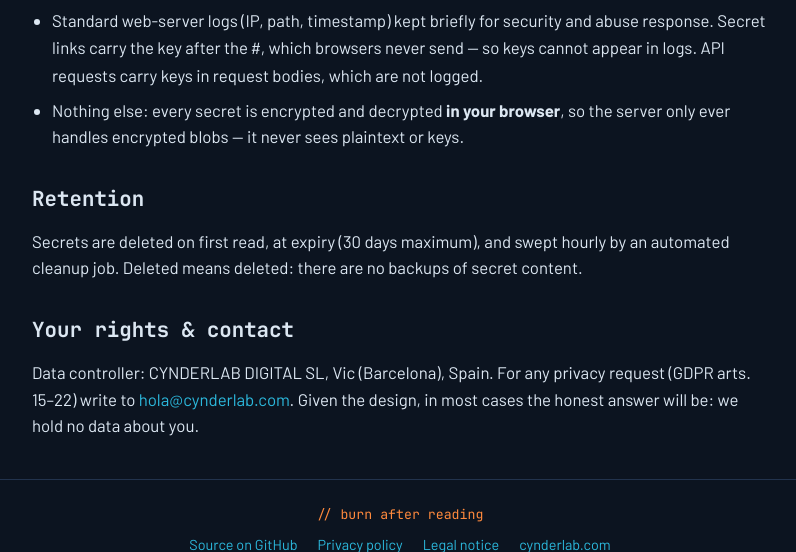
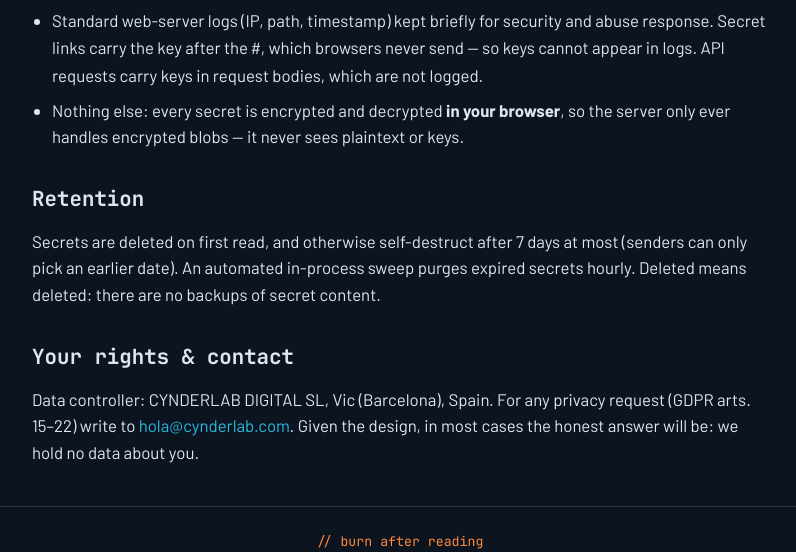
Before and after one commit to cynderlab/secret.cynderlab.com, a FastAPI app: page /privacy in a window 1280 px wide. Shown: the part 582-1134 px from the top of the page, without its empty margins (240-1036 px from the left). Run offline with FastAPI, Linux system fonts and the light colour scheme; parts of the project's set-up code (start-up, migrations or seed data) failed here and were passed over.

Commit message:
feat: 7-day self-destruct default with in-process hourly sweep, no timer
Co-Authored-By: Claude Fable 5 <noreply@anthropic.com>
Claude-Session: https://claude.ai/code/session_01CzwdBan5U5VT2UKkTdqRFZ

```diff
--- a/app/config.py
+++ b/app/config.py
@@ -16,6 +16,6 @@ def load_settings() -> Settings:
         db_path=os.environ.get("SECRET_DB_PATH", "data/secrets.db"),
         base_url=os.environ.get("SECRET_BASE_URL", "http://127.0.0.1:8001").rstrip("/"),
         max_secret_bytes=int(os.environ.get("SECRET_MAX_BYTES", "262144")),
-        max_ttl_days=int(os.environ.get("SECRET_MAX_TTL_DAYS", "30")),
+        max_ttl_days=int(os.environ.get("SECRET_MAX_TTL_DAYS", "7")),
         rate_limit_per_hour=int(os.environ.get("SECRET_RATE_LIMIT_PER_HOUR", "20")),
     )
--- a/app/i18n.py
+++ b/app/i18n.py
@@ -59,7 +59,7 @@ TRANSLATIONS: dict[str, dict[str, str]] = {
         "form_label": "$ cat your_secret.txt",
         "ph_secret": "Paste the secret here. Up to {kb} KB of text.",
         "label_expiry": "Expires on",
-        "note_expiry": "(optional, max {days} days)",
+        "note_expiry": "(self-destructs in {days} days unless you pick sooner)",
         "label_pass": "Passphrase",
         "note_pass": "(optional second factor)",
         "ph_pass": "share it via another channel",
@@ -83,7 +83,7 @@ TRANSLATIONS: dict[str, dict[str, str]] = {
         "hiw_h1": "How it works",
         "hiw_step1": "<strong>Encrypt.</strong> Your browser generates a random 256-bit key and encrypts the secret with AES-256-GCM. Only the encrypted blob is uploaded.",
         "hiw_step2": "<strong>Share.</strong> The key rides in the link after the <code>#</code> — browsers never send that part to any server. Send the link to one person.",
-        "hiw_step3": "<strong>Burn.</strong> The first open destroys the secret on our server. Expired secrets burn too, read or not. Nothing to hack, nothing to subpoena.",
+        "hiw_step3": "<strong>Burn.</strong> The first open destroys the secret on our server. And if nobody ever opens it, it self-destructs on its own after 7 days — sooner if the sender picked an earlier date. Nothing to hack, nothing to subpoena.",
         "hiw_pass": "Add a passphrase and the link alone is not enough — tell it to the recipient through a different channel (a call, in person). The passphrase is checked before anything burns: a typo never destroys the secret, and after 5 wrong attempts the secret locks for 5 minutes. The passphrase itself never travels to the server — only a derived proof does.",
         "hiw_g_h": "What this actually guarantees",
         "hiw_g1": "<strong>The URL never carries your data.</strong> The link holds only a random identifier and the key. And the part after <code>#</code> is never sent by browsers — it can't end up in our logs, in Cloudflare, or in any proxy in between.",
@@ -151,7 +151,7 @@ TRANSLATIONS: dict[str, dict[str, str]] = {
         "form_label": "$ cat el_teu_secret.txt",
         "ph_secret": "Enganxa el secret aquí. Fins a {kb} KB de text.",
         "label_expiry": "Caduca el",
-        "note_expiry": "(opcional, màx. {days} dies)",
+        "note_expiry": "(s'autodestrueix en {days} dies si no tries abans)",
         "label_pass": "Frase de pas",
         "note_pass": "(segon factor opcional)",
         "ph_pass": "comparteix-la per un altre canal",
@@ -174,7 +174,7 @@ TRANSLATIONS: dict[str, dict[str, str]] = {
         "hiw_h1": "Com funciona",
         "hiw_step1": "<strong>Xifrar.</strong> El teu navegador genera una clau aleatòria de 256 bits i xifra el secret amb AES-256-GCM. Només puja el blob xifrat.",
         "hiw_step2": "<strong>Compartir.</strong> La clau viatja al link després del <code>#</code> — els navegadors mai envien aquesta part a cap servidor. Envia el link a una sola persona.",
-        "hiw_step3": "<strong>Cremar.</strong> La primera obertura destrueix el secret al nostre servidor. Els secrets caducats també es cremen, llegits o no. Res a hackejar, res a requisar.",
+        "hiw_step3": "<strong>Cremar.</strong> La primera obertura destrueix el secret al nostre servidor. I si ningú l'obre mai, s'autodestrueix sol al cap de 7 dies — o abans, si l'emissor ha triat una data anterior. Res a hackejar, res a requisar.",
         "hiw_pass": "Afegeix una frase de pas i el link sol no és suficient — digues-la al destinatari per un altre canal (una trucada, en persona). La frase de pas es comprova abans de cremar res: un error d'escriptura mai destrueix el secret, i després de 5 intents fallits el secret es bloqueja 5 minuts. La frase de pas mai viatja al servidor — només una prova derivada.",
         "hiw_g_h": "Què garanteix això, realment",
         "hiw_g1": "<strong>La URL mai porta les teves dades.</strong> El link només conté un identificador aleatori i la clau. I la part després del <code>#</code> els navegadors no l'envien mai — no pot acabar als nostres logs, ni a Cloudflare, ni a cap proxy pel camí.",
@@ -240,7 +240,7 @@ TRANSLATIONS: dict[str, dict[str, str]] = {
         "form_label": "$ cat tu_secreto.txt",
         "ph_secret": "Pega el secreto aquí. Hasta {kb} KB de texto.",
         "label_expiry": "Caduca el",
-        "note_expiry": "(opcional, máx. {days} días)",
+        "note_expiry": "(se autodestruye en {days} días si no eliges antes)",
         "label_pass": "Frase de paso",
         "note_pass": "(segundo factor opcional)",
         "ph_pass": "compártela por otro canal",
@@ -263,7 +263,7 @@ TRANSLATIONS: dict[str, dict[str, str]] = {
         "hiw_h1": "Cómo funciona",
         "hiw_step1": "<strong>Cifrar.</strong> Tu navegador genera una clave aleatoria de 256 bits y cifra el secreto con AES-256-GCM. Solo se sube el blob cifrado.",
         "hiw_step2": "<strong>Compartir.</strong> La clave viaja en el enlace tras el <code>#</code> — los navegadores nunca envían esa parte a ningún servidor. Envía el enlace a una sola persona.",
-        "hiw_step3": "<strong>Quemar.</strong> La primera apertura destruye el secreto en nuestro servidor. Los secretos caducados también se queman, leídos o no. Nada que hackear, nada que requisar.",
+        "hiw_step3": "<strong>Quemar.</strong> La primera apertura destruye el secreto en nuestro servidor. Y si nadie lo abre nunca, se autodestruye solo a los 7 días — o antes, si el remitente ha elegido una fecha anterior. Nada que hackear, nada que requisar.",
         "hiw_pass": "Añade una frase de paso y el enlace solo no basta — dísela al destinatario por otro canal (una llamada, en persona). La frase de paso se comprueba antes de quemar nada: una errata nunca destruye el secreto, y tras 5 intentos fallidos el secreto se bloquea 5 minutos. La frase de paso nunca viaja al servidor — solo una prueba derivada.",
         "hiw_g_h": "Qué garantiza esto, realmente",
         "hiw_g1": "<strong>La URL nunca lleva tus datos.</strong> El enlace solo contiene un identificador aleatorio y la clave. Y la parte tras el <code>#</code> los navegadores no la envían nunca — no puede acabar en nuestros logs, ni en Cloudflare, ni en ningún proxy por el camino.",
--- a/app/main.py
+++ b/app/main.py
@@ -1,12 +1,18 @@
+import asyncio
+import contextlib
+from contextlib import asynccontextmanager
+
 from fastapi import FastAPI
 from fastapi.responses import JSONResponse
 from fastapi.staticfiles import StaticFiles
 from starlette.exceptions import HTTPException as StarletteHTTPException
 
-from . import api, web
+from . import api, cleanup, web
 from .config import Settings, load_settings
 from .db import connect, migrate
 from .ratelimit import RateLimiter
+
+CLEANUP_INTERVAL_SECONDS = 3600
 
 SECURITY_HEADERS = {
     "Content-Security-Policy": (
@@ -70,7 +76,24 @@ def _error_handlers(application: FastAPI) -> None:
 
 def create_app(settings: Settings | None = None) -> FastAPI:
     settings = settings or load_settings()
-    application = FastAPI(docs_url=None, redoc_url=None, openapi_url=None)
+
+    @asynccontextmanager
+    async def lifespan(app_: FastAPI):
+        # Expired secrets are swept by the process itself: once at startup,
+        # then hourly. No external cron or systemd timer needed.
+        async def sweeper():
+            while True:
+                await asyncio.to_thread(cleanup.run, app_.state.db)
+                await asyncio.sleep(CLEANUP_INTERVAL_SECONDS)
+
+        task = asyncio.create_task(sweeper())
+        yield
+        task.cancel()
+        with contextlib.suppress(asyncio.CancelledError):
+            await task
+
+    application = FastAPI(docs_url=None, redoc_url=None, openapi_url=None,
+                          lifespan=lifespan)
     application.state.settings = settings
     application.state.db = connect(settings.db_path)
     migrate(application.state.db)
--- a/static/js/create.js
+++ b/static/js/create.js
@@ -6,6 +6,7 @@
   const M = form.dataset;    // translated strings rendered server-side
 
   const MAX_BYTES = 262144;
+  const MAX_TTL_DAYS = parseInt(M.maxTtl, 10) || 7;
   const expiry = $("expiry-input");
   const today = new Date();
   const plusDays = d => {
@@ -14,7 +15,10 @@
     return x.toISOString().slice(0, 10);
   };
   expiry.min = plusDays(1);
-  expiry.max = plusDays(30);
+  expiry.max = plusDays(MAX_TTL_DAYS);
+  // Prefilled with the default self-destruct date so the lifetime is obvious;
+  // the calendar only allows bringing it forward.
+  expiry.value = plusDays(MAX_TTL_DAYS);
   // Open the calendar on click/focus so picking a date is one gesture.
   expiry.addEventListener("click", () => {
     try { expiry.showPicker(); } catch (e) { /* older browsers: native behaviour */ }
--- a/templates/home.html
+++ b/templates/home.html
@@ -8,6 +8,7 @@
 
 <section class="creator">
   <form id="create-form" autocomplete="off"
+        data-max-ttl="{{ max_ttl_days }}"
         data-err-oversize="{{ t('err_oversize') }}"
         data-err-rate="{{ t('err_rate') }}"
         data-err-store="{{ t('err_store', status='{status}') }}"
--- a/templates/privacy-en.html
+++ b/templates/privacy-en.html
@@ -31,8 +31,9 @@
   </ul>
 
   <h2>Retention</h2>
-  <p>Secrets are deleted on first read, at expiry (30 days maximum), and swept hourly by an
-  automated cleanup job. Deleted means deleted: there are no backups of secret content.</p>
+  <p>Secrets are deleted on first read, and otherwise self-destruct after 7 days at most
+  (senders can only pick an earlier date). An automated in-process sweep purges expired
+  secrets hourly. Deleted means deleted: there are no backups of secret content.</p>
 
   <h2>Your rights &amp; contact</h2>
   <p>Data controller: CYNDERLAB DIGITAL SL, Vic (Barcelona), Spain. For any privacy request
```
Also changed, not shown: templates/privacy-ca.html (+4 -3 lines), templates/privacy-es.html (+4 -3 lines), tests/test_api_create.py (+18 -0 lines), tests/test_cleanup.py (+18 -0 lines), tests/test_config.py (+1 -1 lines), tests/test_web.py (+2 -0 lines), README.md, 3 other files.
